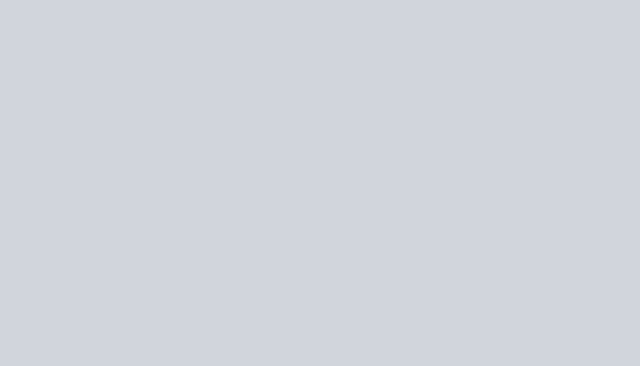
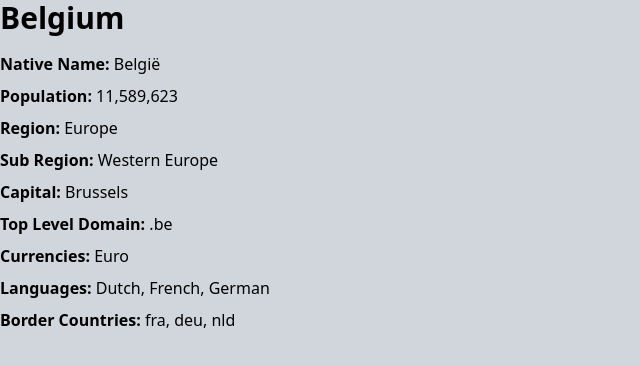
Before and after one commit to komijanimatin1/rest-countries, a Next.js app: page /countries/belgium in a window 1280 px wide. Shown: the top 366 px of the page, without its empty margins (0-640 px from the left). Built offline with nearby package versions, Linux system fonts and the light colour scheme; data requests are answered from the project's data file.

Commit message:
feat: design country page(1)

```diff
--- a/src/app/countries/[id]/page.tsx
+++ b/src/app/countries/[id]/page.tsx
@@ -15,12 +15,52 @@ export async function generateStaticParams() {
 }
 export default async function page({ params }: { params: { id: string } }) {
     const res = await fetch(`http://localhost:3000/countries/${params.id}`);
-    const countries = await res.json();
+    const country = await res.json();
 
     return (
         <div>
+            <main className="flex justify-start">
+                {/* country flag section */}
+                <section className="w-max">
 
-
+                </section>
+                {/* country details section */}
+                <section>
+                    <h1 className="text-3xl font-bold mb-4">{country.name}</h1>
+                    <ul className="list-none space-y-2">
+                        <li>
+                            <strong>Native Name:</strong> {country.nativeName}
+                        </li>
+                        <li>
+                            <strong>Population:</strong> {country.population.toLocaleString()}
+                        </li>
+                        <li>
+                            <strong>Region:</strong> {country.region}
+                        </li>
+                        <li>
+                            <strong>Sub Region:</strong> {country.subRegion}
+                        </li>
+                        <li>
+                            <strong>Capital:</strong> {country.capital}
+                        </li>
+                        <li>
+                            <strong>Top Level Domain:</strong> {country.topLevelDomain.join(", ")}
+                        </li>
+                        <li>
+                            <strong>Currencies:</strong> {country.currencies.join(", ")}
+                        </li>
+                        <li>
+                            <strong>Languages:</strong> {country.languages.join(", ")}
+                        </li>
+                        <li>
+                            <strong>Border Countries:</strong>{" "}
+                            {country.borders.length > 0
+                                ? country.borders.join(", ")
+                                : "None"}
+                        </li>
+                    </ul>
+                </section>
+            </main>
         </div>
     )
 }
```
